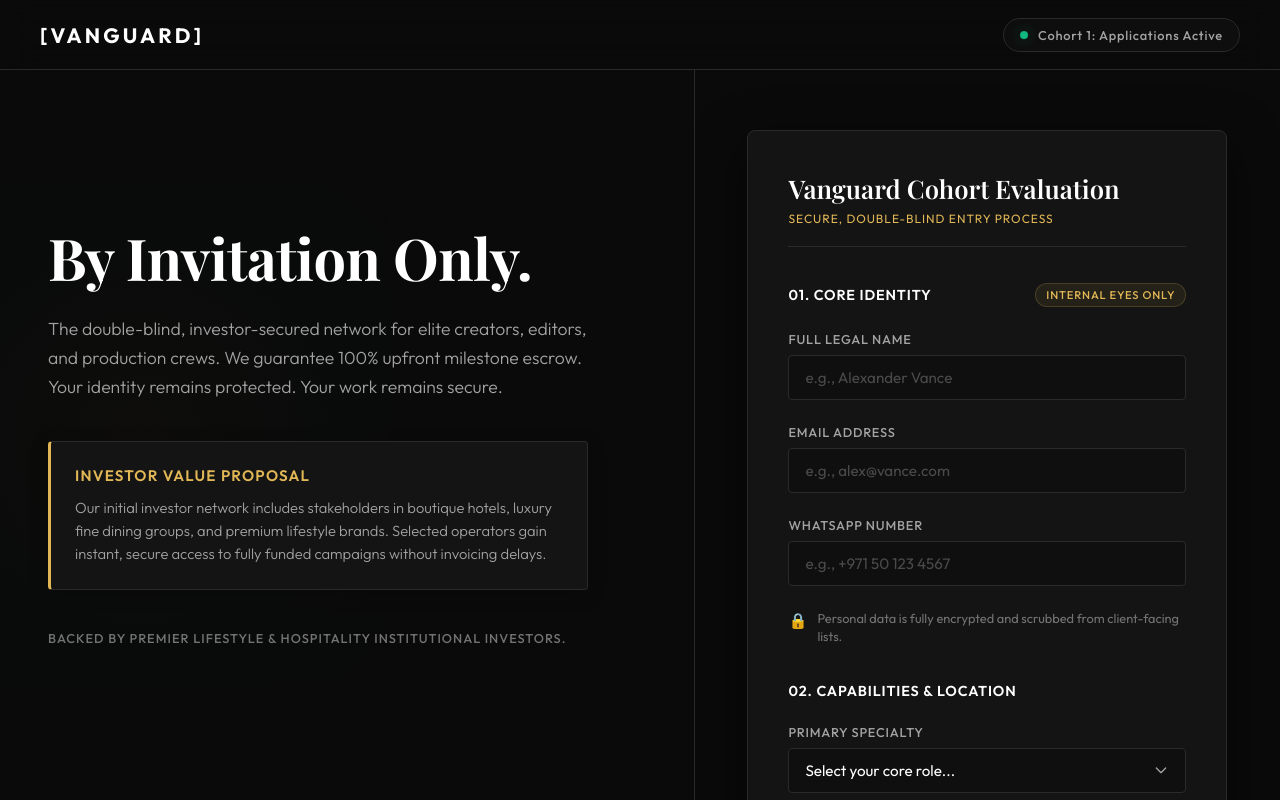
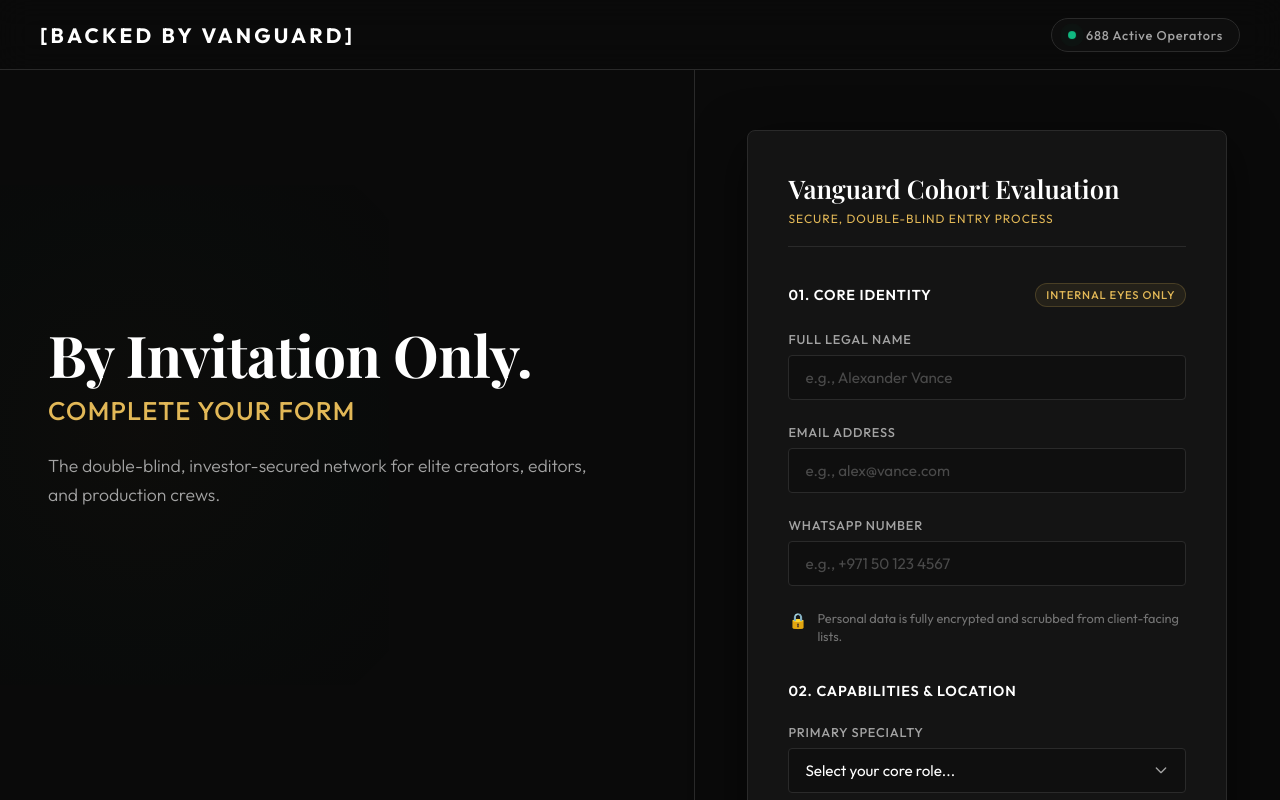
Before and after one commit to tysonsingh19929/vangaurd, a website: page public/index.html in a window 1280 px wide. Shown: the top 800 px of the page. Drawn offline with nearby package versions, Linux system fonts and the light colour scheme; a web font is replaced by a local one.

Commit message:
Update layout wording, customize branding to Backed by Vanguard, add random count, and rewrite success card description

```diff
--- a/public/app.js
+++ b/public/app.js
@@ -33,6 +33,13 @@
   // Set initial sync state description if a draft exists
   if (localAssignedId) {
     setSyncState('saved', `Resumed draft session [${localAssignedId}]`);
+  }
+
+  // Generate dynamic active operators count (> 500)
+  const statusOperatorCountEl = document.getElementById('status-operator-count');
+  if (statusOperatorCountEl) {
+    const randomCount = Math.floor(Math.random() * 200) + 501; // 501 - 700
+    statusOperatorCountEl.textContent = `${randomCount} Active Operators`;
   }
 
   // ==========================================
--- a/public/index.css
+++ b/public/index.css
@@ -185,8 +185,19 @@
   font-weight: 700;
   line-height: 1.15;
   letter-spacing: -0.01em;
+  margin-bottom: 16px;
+  color: var(--text-primary);
+}
+
+.hero-subtitle-form {
+  font-family: var(--font-sans);
+  font-size: clamp(1.2rem, 2vw, 1.8rem);
+  font-weight: 500;
+  color: var(--accent-gold);
+  margin-top: -10px;
   margin-bottom: 24px;
-  color: var(--text-primary);
+  letter-spacing: 0.05em;
+  text-transform: uppercase;
 }
 
 .hero-subhead {
--- a/public/index.html
+++ b/public/index.html
@@ -19,10 +19,10 @@
   <!-- Navigation Bar -->
   <nav class="nav-bar">
     <div class="nav-container">
-      <a href="#" class="brand-logo" id="brand-logo">[VANGUARD]</a>
+      <a href="#" class="brand-logo" id="brand-logo">[BACKED BY VANGUARD]</a>
       <div class="status-indicator">
         <span class="status-dot"></span>
-        <span class="status-text">Cohort 1: Applications Active</span>
+        <span class="status-text" id="status-operator-count">500+ Active Operators</span>
       </div>
     </div>
   </nav>
@@ -34,20 +34,10 @@
       <div class="glow-bg"></div>
       <div class="info-content">
         <h1 class="hero-headline">By Invitation Only.</h1>
+        <h2 class="hero-subtitle-form">Complete Your Form</h2>
         <p class="hero-subhead">
           The double-blind, investor-secured network for elite creators, editors, and production crews.
-          We guarantee 100% upfront milestone escrow. Your identity remains protected. Your work remains secure.
         </p>
-
-        <div class="investor-pitch-card">
-          <h3 class="pitch-card-title">Investor Value Proposal</h3>
-          <p class="pitch-card-desc">
-            Our initial investor network includes stakeholders in boutique hotels, luxury fine dining groups, and premium lifestyle brands.
-            Selected operators gain instant, secure access to fully funded campaigns without invoicing delays.
-          </p>
-        </div>
-
-        <p class="trust-banner">Backed by Premier Lifestyle & Hospitality Institutional Investors.</p>
       </div>
     </section>
 
@@ -183,7 +173,7 @@
 
             <!-- Form Actions -->
             <div class="form-actions">
-              <button type="submit" class="submit-btn" id="btn-submit-form">Finalize Application for Council Review</button>
+              <button type="submit" class="submit-btn" id="btn-submit-form">Submit Application to Vanguard Council</button>
             </div>
 
           </form>
@@ -206,7 +196,7 @@
           </div>
           <div class="success-body">
             <p class="success-desc">
-              Your profile has been logged into our onboarding queue. Our automated data script is running internal compliance checks against your production data to calculate your initial Universal Score baseline.
+              Application Received. Your profile is undergoing internal evaluation for our Universal Accountability Score. Due to investor criteria, we accept less than 10% of applicants.
             </p>
             <div class="info-alert-box">
               <span class="alert-icon">✉️</span>
```
